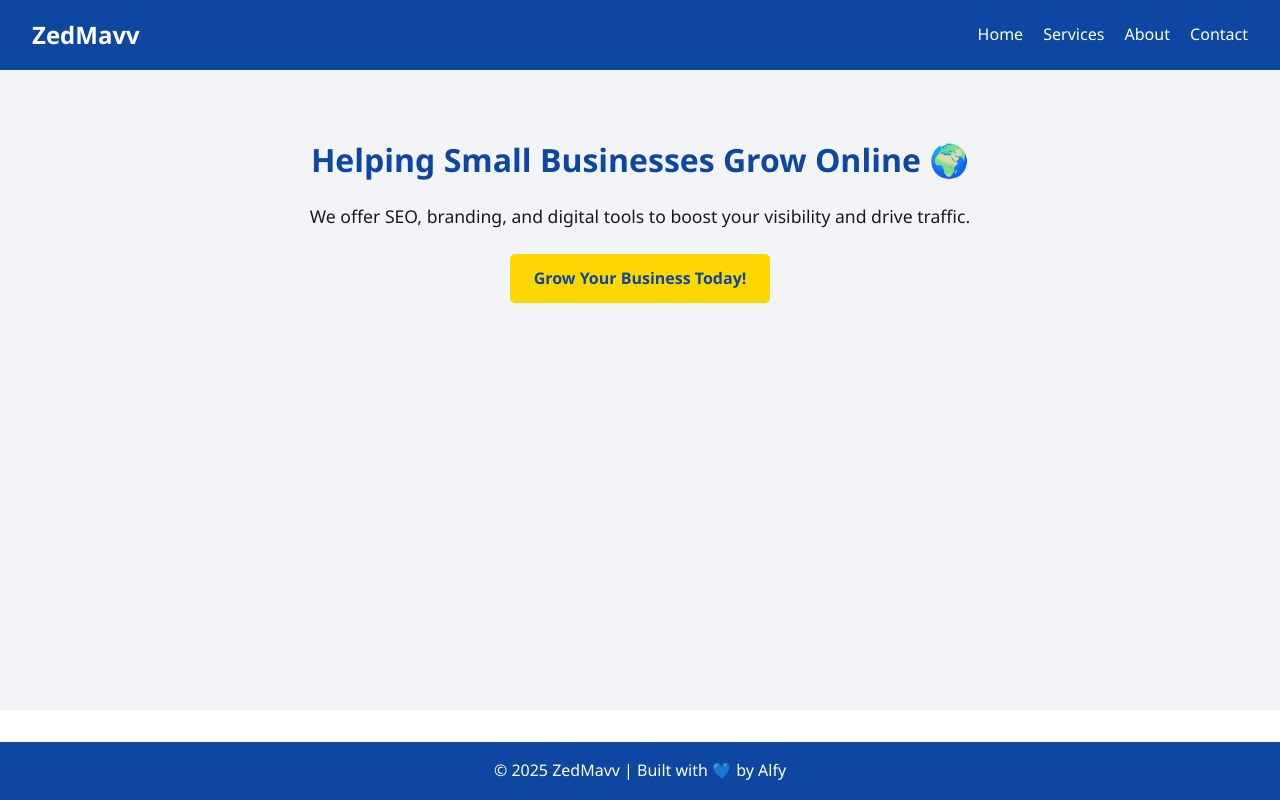
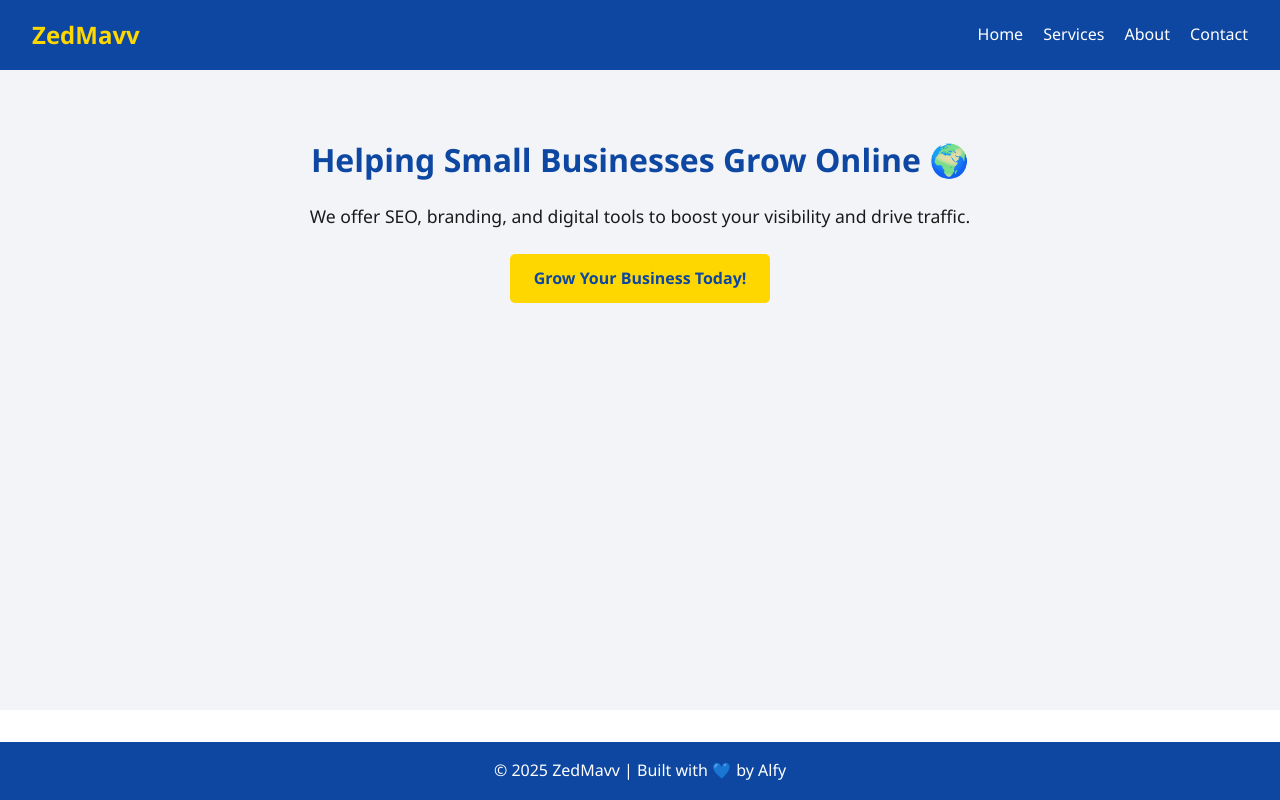
Before and after one commit to zedmavv/zedmavv.github.io, a plain HTML site: page index.html in a window 1280 px wide. In both pictures the pointer is over the link "ZedMavv". Drawn offline with Linux system fonts and the light colour scheme.

Commit message:
Update style.css

```diff
--- a/style.css
+++ b/style.css
@@ -49,6 +49,10 @@ body {
 .topbar .logo a {
   text-decoration: none;
   color: white;
+}
+
+.topbar .logo a:hover {
+  color: #FFD700; /* Gold */
 }
 
 .logo {
```
